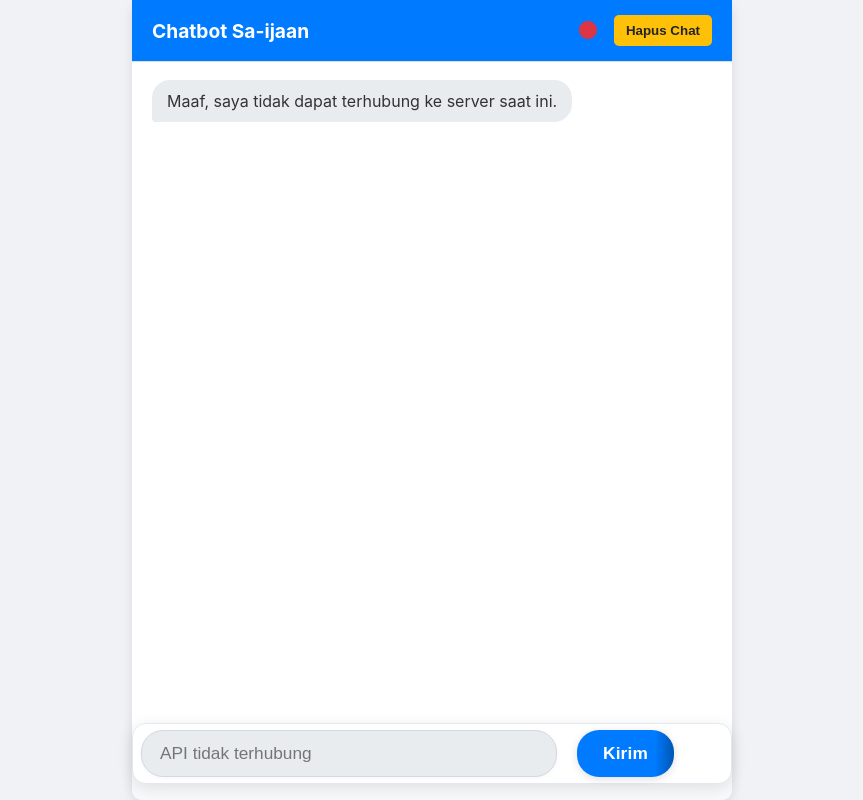
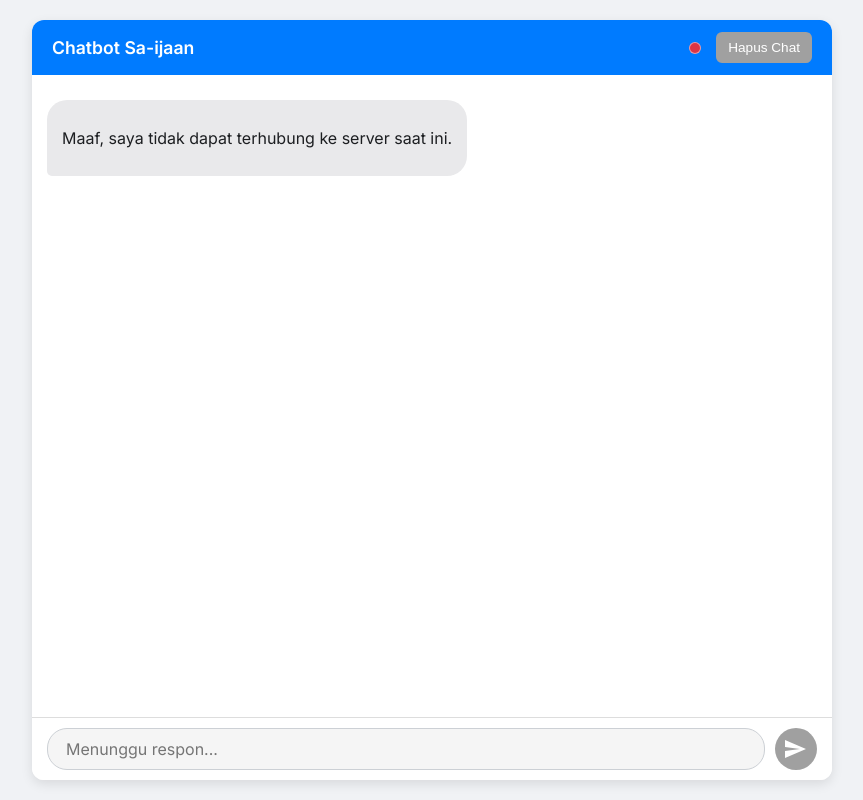
Before and after one commit to bintangfadillahh/chatbot-ui, a React (Create React App) app: page / in a window 1280 px wide. Shown: the whole page, without its empty margins (208-1071 px from the left). Built offline with nearby package versions, Linux system fonts and the light colour scheme; no server answers.

Commit message:
New Looks

```diff
--- a/src/App.js
+++ b/src/App.js
@@ -2,119 +2,110 @@ import React, { useState, useEffect } from 'react';
 import ChatHeader from './components/ChatHeader';
 import MessageList from './components/MessageList';
 import MessageInput from './components/MessageInput';
-import './App.css';
+import './components/Chat.css'; // Impor CSS komponen
 
 // URL API Backend Anda
 const API_BASE_URL = 'https://chatbot-api-service-705987001228.asia-southeast2.run.app';
 
-function App() {
+export default function App() {
   const [sessionId, setSessionId] = useState('');
   const [messages, setMessages] = useState([]);
-  const [input, setInput] = useState('');
-  const [isLoading, setIsLoading] = useState(false);
+  const [isTyping, setIsTyping] = useState(false);
   const [apiStatus, setApiStatus] = useState({ online: false, message: 'Menghubungkan ke API...' });
 
-  // Efek ini berjalan sekali saat komponen pertama kali dimuat
   useEffect(() => {
     const newSessionId = `session_${Date.now()}_${Math.random().toString(36).substr(2, 9)}`;
     setSessionId(newSessionId);
 
     const checkApiStatus = async () => {
+      setIsTyping(true);
       try {
         const response = await fetch(`${API_BASE_URL}/`);
         if (response.ok) {
           const data = await response.json();
           setApiStatus({ online: true, message: data.message });
-          setMessages([{ sender: 'bot', text: 'Halo! Saya adalah chatbot Sa-ijaan. Apa yang ingin Anda tanyakan?' }]);
+          setMessages([{ id: Date.now(), text: 'Halo! Saya adalah chatbot Sa-ijaan. Apa yang ingin Anda tanyakan?', sender: 'bot' }]);
         } else {
           throw new Error('API tidak merespon dengan benar.');
         }
       } catch (error) {
         console.error("Error checking API status:", error);
-        setApiStatus({ online: false, message: 'Gagal terhubung ke API. Pastikan backend sudah berjalan.' });
-        setMessages([{ sender: 'bot', text: 'Maaf, saya tidak dapat terhubung ke server saat ini.' }]);
+        setApiStatus({ online: false, message: 'Gagal terhubung ke API.' });
+        setMessages([{ id: Date.now(), text: 'Maaf, saya tidak dapat terhubung ke server saat ini.', sender: 'bot' }]);
+      } finally {
+        setIsTyping(false);
       }
     };
 
     checkApiStatus();
   }, []);
 
-  const handleInputChange = (e) => {
-    setInput(e.target.value);
-  };
+  const handleSendMessage = async (text) => {
+    if (!text.trim() || isTyping || !apiStatus.online) return;
 
-  const handleSubmit = async (e) => {
-    e.preventDefault();
-    if (!input.trim() || isLoading || !apiStatus.online) return;
-
-    const userMessage = { sender: 'user', text: input };
+    const userMessage = { id: Date.now(), text, sender: 'user' };
     setMessages(prev => [...prev, userMessage]);
-    const currentInput = input;
-    setInput('');
-    setIsLoading(true);
+    setIsTyping(true);
 
     try {
       const response = await fetch(`${API_BASE_URL}/chat`, {
         method: 'POST',
         headers: { 'Content-Type': 'application/json' },
-        body: JSON.stringify({ message: currentInput, session_id: sessionId }),
+        body: JSON.stringify({ message: text, session_id: sessionId }),
       });
-
       if (!response.ok) throw new Error(`HTTP error! status: ${response.status}`);
 
       const data = await response.json();
-      const botMessage = { sender: 'bot', text: data.response };
-      setMessages(prev => [...prev, botMessage]);
+      const botResponse = { id: Date.now() + 1, text: data.response, sender: 'bot' };
+      setMessages(prev => [...prev, botResponse]);
 
     } catch (error) {
       console.error("Error sending message:", error);
-      const errorMessage = { sender: 'bot', text: 'Maaf, terjadi kesalahan saat memproses permintaan Anda.' };
+      const errorMessage = { id: Date.now() + 1, text: 'Maaf, terjadi kesalahan saat memproses permintaan Anda.', sender: 'bot' };
       setMessages(prev => [...prev, errorMessage]);
     } finally {
-      setIsLoading(false);
+      setIsTyping(false);
     }
   };
 
-  const handleClearMemory = async () => {
+  const handleDeleteChat = async () => {
     if (!sessionId || !apiStatus.online) return;
 
+    setIsTyping(true);
     try {
       const response = await fetch(`${API_BASE_URL}/clear_memory`, {
         method: 'POST',
         headers: { 'Content-Type': 'application/json' },
         body: JSON.stringify({ session_id: sessionId }),
       });
-
-      if(!response.ok) throw new Error('Gagal membersihkan memori.');
-
-      setMessages([{ sender: 'bot', text: 'Memori percakapan telah dibersihkan. Anda bisa memulai percakapan baru.' }]);
-
+      if (!response.ok) throw new Error('Gagal membersihkan memori di server.');
+      setMessages([{ id: Date.now(), text: 'Memori percakapan telah dibersihkan. Anda bisa memulai dari awal.', sender: 'bot' }]);
     } catch (error) {
       console.error("Error clearing memory:", error);
-      const errorMessage = { sender: 'bot', text: 'Maaf, gagal membersihkan memori di server.' };
+      const errorMessage = { id: Date.now(), text: 'Maaf, gagal membersihkan memori di server.', sender: 'bot' };
       setMessages(prev => [...prev, errorMessage]);
+    } finally {
+      setIsTyping(false);
     }
   };
 
   return (
-    <div className="chatbot-container">
+    <div className="chat-app-container">
+      <div className="chat-window">
         <ChatHeader
+          onDeleteChat={handleDeleteChat}
           apiStatus={apiStatus}
-        onClearMemory={handleClearMemory}
         />
         <MessageList
           messages={messages}
-        isLoading={isLoading}
+          isTyping={isTyping}
         />
         <MessageInput
-        input={input}
-        onInputChange={handleInputChange}
-        onSubmit={handleSubmit}
-        isLoading={isLoading}
-        apiStatus={apiStatus}
+          onSendMessage={handleSendMessage}
+          isTyping={isTyping}
+          apiOnline={apiStatus.online}
         />
+      </div>
     </div>
   );
 }
-
-export default App;
--- /dev/null
+++ b/src/components/Chat.css
@@ -0,0 +1,205 @@
+/* === Tata Letak Dasar & Mobile-First === */
+
+/* Kontainer utama untuk membungkus aplikasi dan membuatnya layar penuh */
+.chat-app-container {
+  /* Menggunakan 100dvh agar tinggi kontainer menyesuaikan dengan area pandang yang terlihat,
+     bahkan saat keyboard mobile muncul atau address bar disembunyikan. */
+  height: 100dvh;
+  display: flex;
+  justify-content: center;
+  align-items: center;
+  box-sizing: border-box;
+}
+
+/* Jendela chat itu sendiri */
+.chat-window {
+  width: 100%;
+  height: 100%;
+  display: flex;
+  flex-direction: column;
+  background-color: var(--background-color);
+  overflow: hidden;
+  position: relative; /* Penting agar header & footer absolut berfungsi */
+}
+
+/* === Komponen Header === */
+.chat-header {
+  position: absolute; /* Tetap di atas dalam .chat-window */
+  top: 0;
+  left: 0;
+  right: 0;
+  background-color: var(--primary-color);
+  color: var(--text-light);
+  padding: 12px 20px;
+  z-index: 10;
+  display: flex;
+  justify-content: space-between;
+  align-items: center;
+}
+
+.header-title {
+  margin: 0;
+  font-size: 1.1rem;
+  font-weight: 600;
+}
+
+.header-status {
+  display: flex;
+  align-items: center;
+  gap: 15px;
+}
+
+.status-indicator {
+  height: 10px;
+  width: 10px;
+  border-radius: 50%;
+  border: 1px solid rgba(255,255,255,0.5);
+  transition: background-color 0.3s;
+}
+.status-indicator.online { background-color: #28a745; }
+.status-indicator.offline { background-color: var(--danger-color); }
+
+.delete-button {
+  background-color: var(--danger-color);
+  color: var(--text-light);
+  border: none;
+  padding: 8px 12px;
+  border-radius: 6px;
+  cursor: pointer;
+  font-weight: 500;
+  font-size: 0.85rem;
+  transition: background-color 0.2s;
+}
+.delete-button:hover { background-color: var(--danger-hover); }
+.delete-button:disabled {
+  background-color: var(--disabled-color);
+  cursor: not-allowed;
+}
+
+/* === Daftar Pesan === */
+.message-list {
+  flex-grow: 1;
+  overflow-y: auto;
+  /* Padding untuk memberi ruang bagi header dan input bar */
+  padding: 80px 15px;
+  display: flex;
+  flex-direction: column;
+  gap: 12px;
+}
+
+/* Gelembung Pesan & Indikator Mengetik */
+.message-bubble {
+  max-width: 80%; /* Sedikit lebih lebar di mobile */
+  padding: 10px 15px;
+  border-radius: 20px;
+  line-height: 1.5;
+  word-wrap: break-word;
+}
+
+.bot-bubble {
+  background-color: var(--bot-bubble-bg);
+  color: var(--text-dark);
+  align-self: flex-start;
+  border-bottom-left-radius: 5px;
+}
+
+.user-bubble {
+  background-color: var(--primary-color);
+  color: var(--text-light);
+  align-self: flex-end;
+  border-bottom-right-radius: 5px;
+}
+
+.typing-indicator { padding: 12px 15px; }
+.typing-indicator span {
+  height: 9px;
+  width: 9px;
+  background-color: #90949c;
+  border-radius: 50%;
+  display: inline-block;
+  margin: 0 1px;
+  animation: bounce 1.4s infinite ease-in-out both;
+}
+.typing-indicator span:nth-of-type(2) { animation-delay: -0.2s; }
+.typing-indicator span:nth-of-type(3) { animation-delay: -0.4s; }
+
+@keyframes bounce {
+  0%, 80%, 100% { transform: scale(0); }
+  40% { transform: scale(1.0); }
+}
+
+/* === Input Pesan === */
+.message-input-bar {
+  position: absolute; /* Tetap di bawah dalam .chat-window */
+  bottom: 0;
+  left: 0;
+  right: 0;
+  background-color: var(--background-color);
+  padding: 10px 15px;
+  border-top: 1px solid var(--border-color);
+  z-index: 10;
+}
+
+.message-form {
+  display: flex;
+  align-items: center;
+  gap: 10px;
+}
+
+.message-input {
+  flex-grow: 1;
+  border: 1px solid #ccd0d5;
+  border-radius: 20px;
+  padding: 10px 18px;
+  font-size: 1rem;
+  font-family: 'Inter', sans-serif;
+}
+.message-input:focus {
+  outline: none;
+  border-color: var(--primary-color);
+  box-shadow: 0 0 0 2px rgba(0, 123, 255, 0.2);
+}
+.message-input:disabled { background-color: #f5f5f5; }
+
+.send-button {
+  background-color: var(--primary-color);
+  border: none;
+  border-radius: 50%;
+  width: 42px;
+  height: 42px;
+  display: flex;
+  justify-content: center;
+  align-items: center;
+  cursor: pointer;
+  flex-shrink: 0;
+  transition: background-color 0.2s;
+}
+.send-button:hover { background-color: var(--primary-hover); }
+.send-button:disabled {
+  background-color: var(--disabled-color);
+  cursor: not-allowed;
+}
+.send-button svg {
+  fill: var(--text-light);
+  width: 24px;
+  height: 24px;
+  margin-left: -2px;
+}
+
+/* === Media Query untuk Layar Lebih Besar (Tablet/Desktop) === */
+@media (min-width: 768px) {
+  .chat-app-container {
+    padding: 16px; /* Kembalikan padding di desktop */
+  }
+
+  .chat-window {
+    max-width: 800px; /* Batasi lebar di desktop */
+    max-height: 95vh; /* Batasi tinggi di desktop */
+    border-radius: 12px; /* Kembalikan sudut melengkung */
+    box-shadow: 0 4px 12px rgba(0, 0, 0, 0.1); /* Kembalikan bayangan */
+  }
+
+  .message-bubble {
+    max-width: 75%; /* Kembalikan lebar gelembung semula */
+  }
+}
--- a/src/components/ChatHeader.js
+++ b/src/components/ChatHeader.js
@@ -1,28 +1,23 @@
 import React from 'react';
-import '../App.css';
 
-function ChatHeader({ apiStatus, onClearMemory }) {
-  return (
-    <header className="chatbot-header">
-      <h1>Chatbot Sa-ijaan</h1>
-      <div className="header-controls">
+const ChatHeader = ({ apiStatus, onDeleteChat }) => (
+  <header className="chat-header">
+    <h1 className="header-title">Chatbot Sa-ijaan</h1>
+    <div className="header-status">
       <span
-          className={`api-status ${apiStatus.online ? 'online' : 'offline'}`}
+        className={`status-indicator ${apiStatus.online ? 'online' : 'offline'}`}
         title={apiStatus.message}
-        >
-          ●
-        </span>
+      ></span>
       <button
-          onClick={onClearMemory}
-          className="clear-button"
-          title="Mulai Percakapan Baru"
+        onClick={onDeleteChat}
+        className="delete-button"
         disabled={!apiStatus.online}
+        title={!apiStatus.online ? "Tidak dapat menghapus chat saat offline" : "Hapus riwayat chat"}
       >
         Hapus Chat
       </button>
     </div>
   </header>
 );
-}
 
 export default ChatHeader;
--- a/src/components/MessageInput.js
+++ b/src/components/MessageInput.js
@@ -1,27 +1,36 @@
-import React from 'react';
-import '../App.css';
+import React, { useState } from 'react';
 
-function MessageInput({ input, onInputChange, onSubmit, isLoading, apiStatus }) {
+const MessageInput = ({ onSendMessage, isTyping, apiOnline }) => {
+  const [text, setText] = useState('');
+  const isDisabled = isTyping || !apiOnline;
+
+  const handleSubmit = (e) => {
+    e.preventDefault();
+    if (text.trim() && !isDisabled) {
+      onSendMessage(text);
+      setText('');
+    }
+  };
+
   return (
-    <footer className="chatbot-footer">
-      <div className="message-input-bar">
-        <form onSubmit={onSubmit} className="message-form">
-          <input
-            className="message-input"
-            type="text"
-            value={input}
-            onChange={onInputChange}
-            placeholder={apiStatus.online ? "Ketik pertanyaan Anda..." : "API tidak terhubung"}
-            disabled={!apiStatus.online || isLoading}
-            autoFocus
-          />
-          <button type="submit" disabled={isLoading || !input.trim()}>
-            Kirim
-          </button>
-        </form>
-      </div>
+    <footer className="message-input-bar">
+      <form onSubmit={handleSubmit} className="message-form">
+        <input
+          type="text"
+          className="message-input"
+          value={text}
+          onChange={(e) => setText(e.target.value)}
+          placeholder={isDisabled ? "Menunggu respon..." : "Ketik pertanyaan Anda..."}
+          disabled={isDisabled}
+        />
+        <button type="submit" className="send-button" aria-label="Kirim Pesan" disabled={isDisabled || !text.trim()}>
+          <svg xmlns="http://www.w3.org/2000/svg" viewBox="0 0 24 24">
+            <path d="M2.01 21L23 12 2.01 3 2 10l15 2-15 2z" />
+          </svg>
+        </button>
+      </form>
     </footer>
   );
-}
+};
 
 export default MessageInput;
--- a/src/components/MessageList.js
+++ b/src/components/MessageList.js
@@ -1,36 +1,36 @@
 import React, { useEffect, useRef } from 'react';
-import ReactMarkdown from 'react-markdown';
+import ReactMarkdown from 'react-markdown'; // <-- 1. Impor ReactMarkdown
 import TypingIndicator from './TypingIndicator';
-import '../App.css';
 
-function MessageList({ messages, isLoading }) {
-  const messagesEndRef = useRef(null);
+const MessageList = ({ messages, isTyping }) => {
+  const endOfMessagesRef = useRef(null);
 
-  // Fungsi untuk scroll otomatis ke pesan terbaru
-  const scrollToBottom = () => {
-    messagesEndRef.current?.scrollIntoView({ behavior: "smooth" });
-  };
-
-  useEffect(scrollToBottom, [messages, isLoading]);
-
-  // Custom renderer for links to open in a new tab
-  const markdownComponents = {
-    a: ({ node, ...props }) => (
-      <a {...props} target="_blank" rel="noopener noreferrer">{props.children}</a>
-    ),
-  };
+  useEffect(() => {
+    endOfMessagesRef.current?.scrollIntoView({ behavior: 'smooth' });
+  }, [messages, isTyping]);
 
   return (
     <main className="message-list">
-      {messages.map((msg, index) => (
-        <div key={index} className={`message-bubble ${msg.sender}`}>
-          <ReactMarkdown components={markdownComponents}>{msg.text}</ReactMarkdown>
+      {messages.map((msg) => (
+        <div
+          key={msg.id}
+          className={`message-bubble ${msg.sender === 'user' ? 'user-bubble' : 'bot-bubble'}`}
+        >
+          {/* 2. Gunakan ReactMarkdown untuk merender teks */}
+          <ReactMarkdown
+            components={{
+              // 3. Modifikasi elemen 'a' (link) agar terbuka di tab baru
+              a: ({node, ...props}) => <a {...props} target="_blank" rel="noopener noreferrer" />
+            }}
+          >
+            {msg.text}
+          </ReactMarkdown>
         </div>
       ))}
-      {isLoading && <TypingIndicator />}
-      <div ref={messagesEndRef} />
+      {isTyping && <TypingIndicator />}
+      <div ref={endOfMessagesRef} />
     </main>
   );
-}
+};
 
 export default MessageList;
--- a/src/index.css
+++ b/src/index.css
@@ -1,13 +1,25 @@
+@import url('https://fonts.googleapis.com/css2?family=Inter:wght@400;500;600;700&display=swap');
+
+:root {
+  --primary-color: #007bff;
+  --primary-hover: #0056b3;
+  --danger-color: #dc3545;
+  --danger-hover: #c82333;
+  --light-gray: #f0f2f5;
+  --border-color: #ddd;
+  --background-color: #ffffff;
+  --text-dark: #1c1e21;
+  --text-light: #ffffff;
+  --bot-bubble-bg: #e9e9eb;
+  --disabled-color: #a0a0a0;
+}
+
 body {
   margin: 0;
-  font-family: -apple-system, BlinkMacSystemFont, 'Segoe UI', 'Roboto', 'Oxygen',
+  font-family: 'Inter', -apple-system, BlinkMacSystemFont, 'Segoe UI', 'Roboto', 'Oxygen',
     'Ubuntu', 'Cantarell', 'Fira Sans', 'Droid Sans', 'Helvetica Neue',
     sans-serif;
   -webkit-font-smoothing: antialiased;
   -moz-osx-font-smoothing: grayscale;
+  background-color: var(--light-gray);
 }
-
-code {
-  font-family: source-code-pro, Menlo, Monaco, Consolas, 'Courier New',
-    monospace;
-}
```
Also changed, not shown: src/components/TypingIndicator.js (+7 -12 lines). Lines whose indentation alone changed are shown as unchanged.
